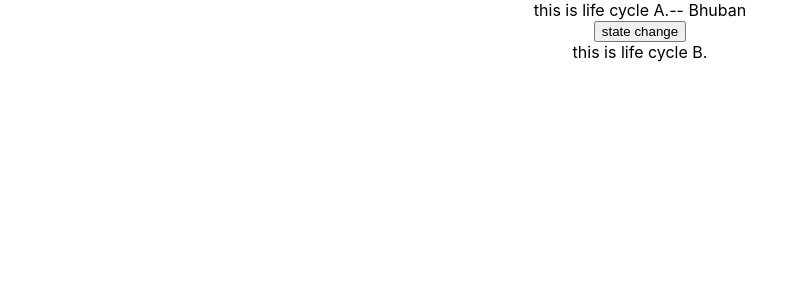
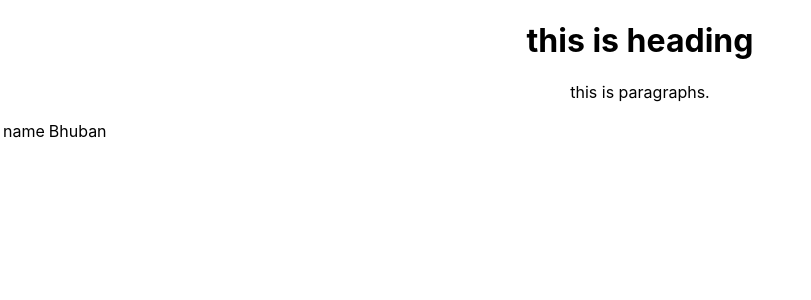
Before and after one commit to Bhubanghimire/react-practise, a React (Create React App) app: page / in a window 1280 px wide. Shown: the top 300 px of the page, without its empty margins (0-811 px from the left). Built offline with nearby package versions, Linux system fonts and the light colour scheme.

Commit message:
react fragment

```diff
--- a/src/App.js
+++ b/src/App.js
@@ -16,18 +16,19 @@ import React, {Component} from 'react';
 import './appStyle.css';
 // import styles from  './appStyles.module.css';
 // import Form from "./components/Form";
-import LifeCycleA from "./components/lifeCycleA";
-import LifecycleB from "./components/LifeCycleB";
-
+// import LifeCycleA from "./components/lifeCycleA";
+// import LifecycleB from "./components/LifeCycleB";
+import FragmentDemo from "./components/FragmentDemo";
 
 class App extends Component{
   render() {
     return (
         <div className="App">
-            <div>
-                <LifeCycleA/>
-                <LifecycleB/>
-            </div>
+            <FragmentDemo/>
+            {/*<div>*/}
+            {/*    <LifeCycleA/>*/}
+            {/*    <LifecycleB/>*/}
+            {/*</div>*/}
                 {/*<Form/>*/}
                 {/*<h1 className='error'>Error</h1>*/}
                 {/*<h1 className={styles.success}> Success</h1>*/}
--- /dev/null
+++ b/src/components/Column.js
@@ -0,0 +1,12 @@
+import React from "react";
+
+function Columns(){
+    return(
+        <>
+            <td>name</td>
+            <td>Bhuban</td>
+        </>
+    )
+}
+
+export default Columns
--- /dev/null
+++ b/src/components/FragmentDemo.js
@@ -0,0 +1,15 @@
+import React from "react";
+import Table from "./Table";
+
+
+function FragmentDemo(){
+    return (
+        <React.Fragment>
+            <h1>this is heading</h1>
+            <p>this is paragraphs.</p>
+            <Table/>
+        </React.Fragment>
+    )
+}
+
+export default FragmentDemo
--- /dev/null
+++ b/src/components/Table.js
@@ -0,0 +1,18 @@
+import React from "react";
+import Columns from "./Column"
+
+function Table() {
+    return (
+        <React.Fragment>
+            <table>
+            <tbody>
+            <tr>
+                <Columns/>
+            </tr>
+            </tbody>
+            </table>
+        </React.Fragment>
+    )
+
+}
+export default Table
```
